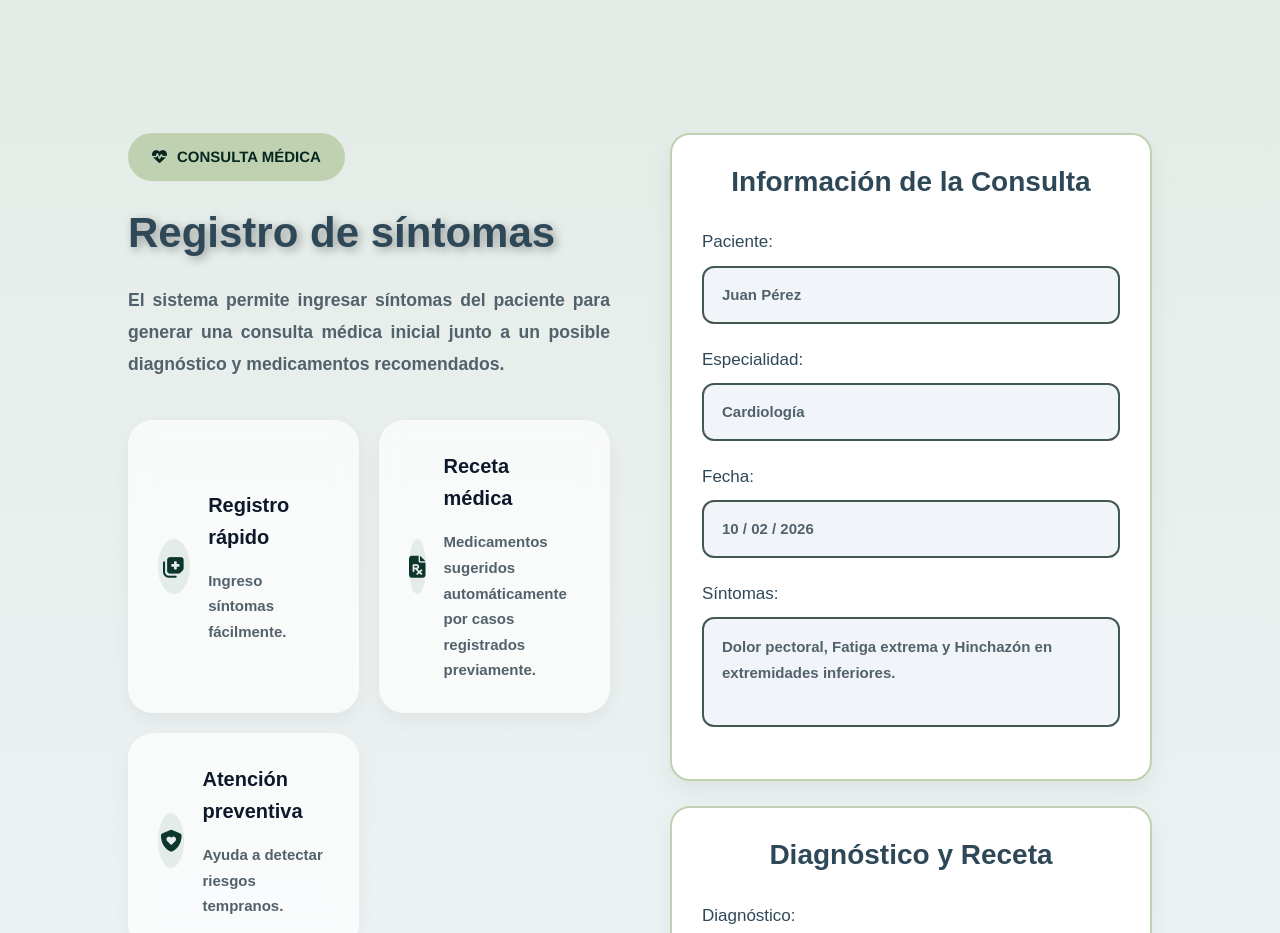
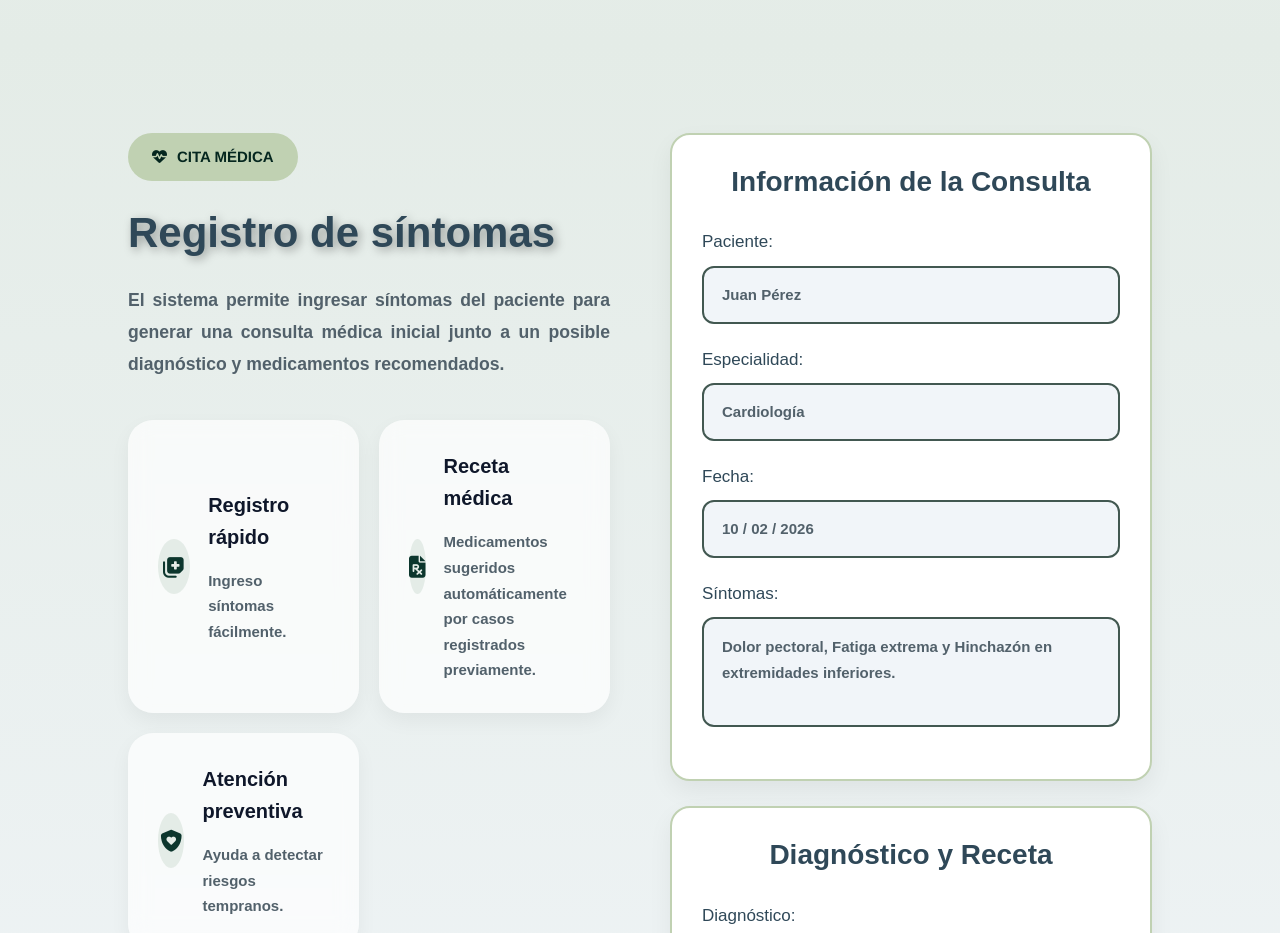
Before and after one commit to AdonisMer/PROYECTO_APPS-WEB, a plain HTML site: page proyecto_au_app_clien_web/index.html in a window 1280 px wide. Shown: the part 2720-3653 px from the top of the page. Drawn offline with Linux system fonts and the light colour scheme; a web font is replaced by a local one.

Commit message:
Actualizacion logo y nombre

```diff
--- a/proyecto_au_app_clien_web/index.html
+++ b/proyecto_au_app_clien_web/index.html
@@ -148,7 +148,7 @@
 
             <span class="etiqueta-cita">
                 <i class="fa-solid fa-heart-pulse"></i>
-                CONSULTA MÉDICA
+                CITA MÉDICA
             </span>
 
             <h2>
```
